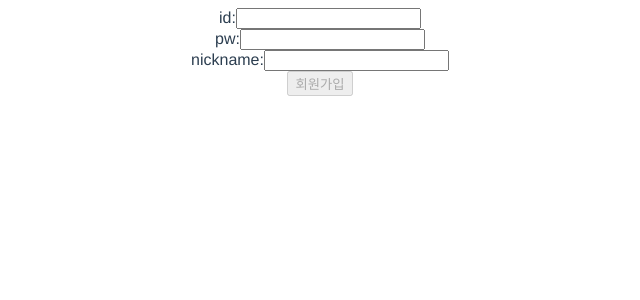
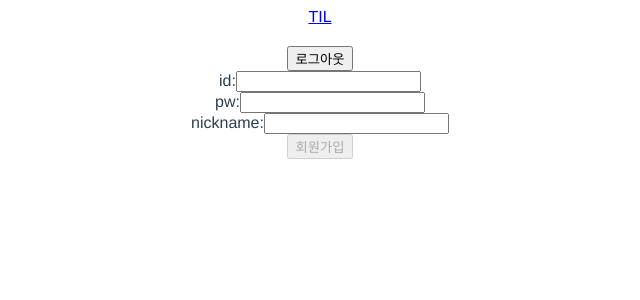
Before and after one commit to yjh-1008/vue_playground, a Vue app in the folder vue-tli/: page /signup in a window 1280 px wide. Shown: the top 300 px of the page, without its empty margins (320-960 px from the left). Built offline with nearby package versions, Linux system fonts and the light colour scheme; no server answers; a web font is replaced by a local one.

Commit message:
feat : jest 적용

```diff
--- a/vue-tli/jest.config.js
+++ b/vue-tli/jest.config.js
@@ -1,3 +1,6 @@
 module.exports = {
-  preset: "@vue/cli-plugin-unit-jest",
+	preset: '@vue/cli-plugin-unit-jest',
+	testMatch: [
+		'<rootDir>/src/**/*.spec.(js|jsx|ts|tsx)|**/__tests__/*.(js|jsx|ts|tsx)',
+	],
 };
--- a/vue-tli/package.json
+++ b/vue-tli/package.json
@@ -5,7 +5,7 @@
   "scripts": {
     "serve": "vue-cli-service serve",
     "build": "vue-cli-service build",
-    "test:unit": "vue-cli-service test:unit",
+    "test": "vue-cli-service test:unit --watchAll",
     "lint": "vue-cli-service lint"
   },
   "dependencies": {
@@ -24,7 +24,7 @@
     "@vue/cli-plugin-unit-jest": "~5.0.0",
     "@vue/cli-plugin-vuex": "~5.0.0",
     "@vue/cli-service": "~5.0.0",
-    "@vue/test-utils": "^2.0.0-0",
+    "@vue/test-utils": "^2.4.3",
     "@vue/vue3-jest": "^27.0.0-alpha.1",
     "babel-jest": "^27.0.6",
     "eslint": "^7.32.0",
--- /dev/null
+++ b/vue-tli/src/components/Math.js
@@ -0,0 +1,5 @@
+function sum(a, b) {
+	return a + b;
+}
+
+export default sum;
--- a/vue-tli/src/components/common/AppHeader.vue
+++ b/vue-tli/src/components/common/AppHeader.vue
@@ -1,6 +1,7 @@
 <template>
 	<header>
-		<div v-if="isUserLOgin">
+		<div>
+			<router-link :to="logoLink"> TIL </router-link>
 			<h2>{{ id }}</h2>
 			<button @click="logout">로그아웃</button>
 		</div>
@@ -11,12 +12,17 @@
 import { computed } from 'vue';
 import router from '@/router';
 import store from '@/store';
+import { deleteCookie } from '@/utils/cookies';
 // const store = useStore();
 
 const id = computed(() => store.getters.getId);
-const isUserLOgin = computed(() => store.getters.isLogin);
+// const isUserLogin = computed(() => store.getters.isLogin);
+const logoLink = computed(() => (store.getters.isLogin ? '/main' : '/login'));
 const logout = () => {
 	store.dispatch('clearId');
+	store.dispatch('clearToken');
+	deleteCookie('til_auth');
+	deleteCookie('til_user');
 	router.push({ name: 'login' });
 };
 </script>
--- a/vue-tli/src/router/index.js
+++ b/vue-tli/src/router/index.js
@@ -1,4 +1,5 @@
 import { createRouter, createWebHistory } from 'vue-router';
+import store from '@/store';
 const routes = [
 	{
 		path: '',
@@ -7,6 +8,7 @@ const routes = [
 	{
 		path: '/add',
 		component: () => import('../views/PostAddPage.vue'),
+		meta: { auth: true },
 	},
 	{
 		path: '/login',
@@ -21,10 +23,12 @@ const routes = [
 	{
 		path: '/main',
 		component: () => import('@/views/MainPage.vue'),
+		meta: { auth: true },
 	},
 	{
 		path: '/post/:id',
 		component: () => import('@/views/PostPage.vue'),
+		meta: { auth: true },
 	},
 	{
 		path: '/:catchAll(.*)',
@@ -37,4 +41,13 @@ const router = createRouter({
 	routes,
 });
 
+router.beforeEach((to, from, next) => {
+	if (to.meta.auth && !store.getters.isLogin) {
+		console.log('인증이 필요합니다.');
+		next('/login');
+		return;
+	}
+	next();
+});
+
 export default router;
--- a/vue-tli/src/store/index.js
+++ b/vue-tli/src/store/index.js
@@ -31,6 +31,9 @@ export default createStore({
 		clearId(context) {
 			context.state.id = '';
 		},
+		clearToken(context) {
+			context.state.token = '';
+		},
 		async LOGIN({ commit, dispatch }, userData) {
 			const { data } = await login(userData);
 			dispatch('setId', data.user.username);
--- a/vue-tli/src/utils/cookies.js
+++ b/vue-tli/src/utils/cookies.js
@@ -21,7 +21,7 @@ function getUserFromCookie() {
 }
 
 function deleteCookie(value) {
-	document.cookie = `${value}=; expires=The, 01 Jan 1970 00:00:01 GMT;`;
+	document.cookie = `${value}=; expires=Thu, 01 Jan 1970 00:00:01 GMT;`;
 }
 
 export {
```
Also changed, not shown: vue-tli/.eslintrc.js, 2 other files (tests, documents, lock files or other folders).
